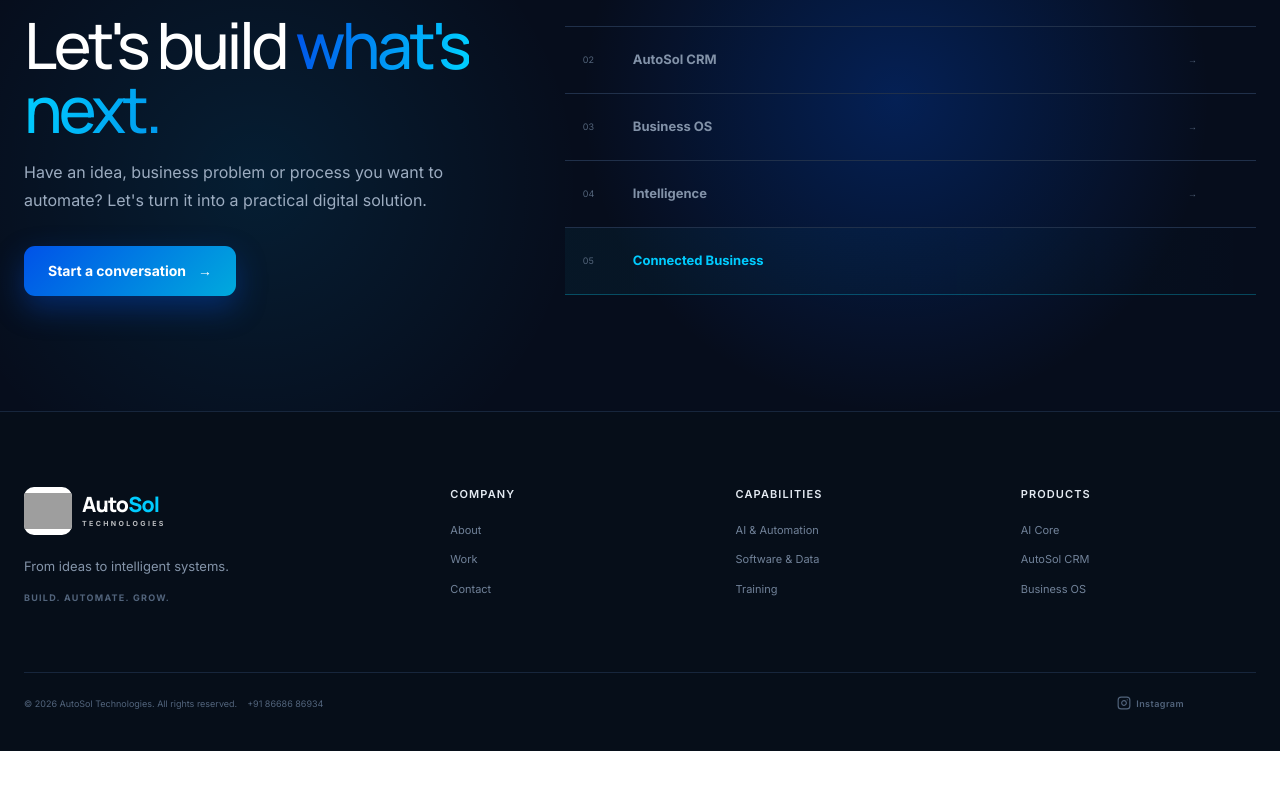
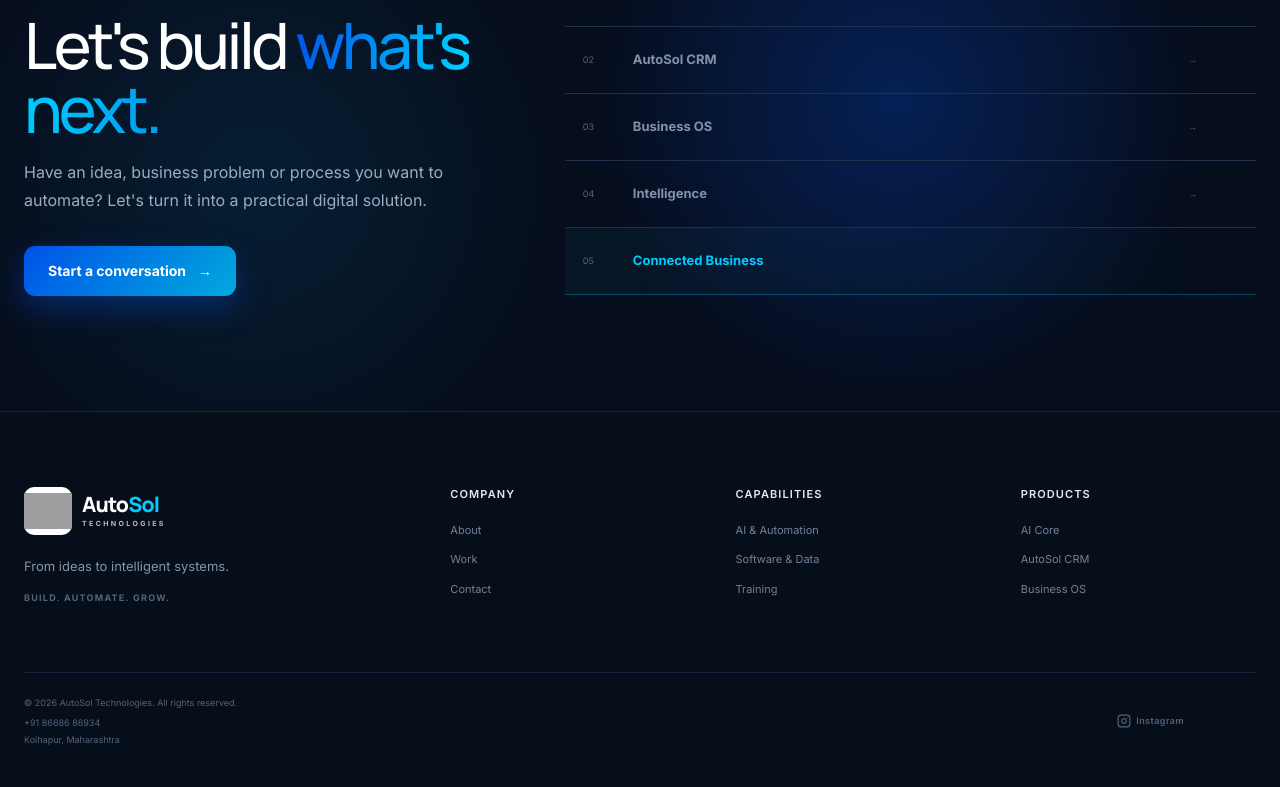
Before and after one commit to Ravi8788/AutoSol-web, a React (Vite) app: page / in a window 1280 px wide. Shown: the part 6874-7661 px from the top of the page. Before the commit the page ends 7625 px from the top, so only its background shows below. Built offline with nearby package versions, Linux system fonts and the light colour scheme; grey boxes are pictures that could not be loaded.

Commit message:
Add Kolhapur Maharashtra address

```diff
--- a/src/components/Layout.tsx
+++ b/src/components/Layout.tsx
@@ -93,12 +93,13 @@
           </div>
         </div>
         <div className="container footer-bottom">
-          <span>
-            © {new Date().getFullYear()} AutoSol Technologies. All rights reserved.
-            <span style={{ display: "inline-block", marginLeft: "10px" }}>
+          <div style={{ display: "flex", flexDirection: "column", gap: "6px" }}>
+            <span>© {new Date().getFullYear()} AutoSol Technologies. All rights reserved.</span>
+            <span style={{ display: "inline-block" }}>
               <a href="tel:+918668686934" style={{ color: "inherit", lineHeight: 1.2, whiteSpace: "nowrap" }}>+91 86686 86934</a>
             </span>
-          </span>
+            <span style={{ color: "inherit", lineHeight: 1.2 }}>Kolhapur, Maharashtra</span>
+          </div>
           <a
             href="https://www.instagram.com/autosoltechnologies"
             target="_blank"
```
